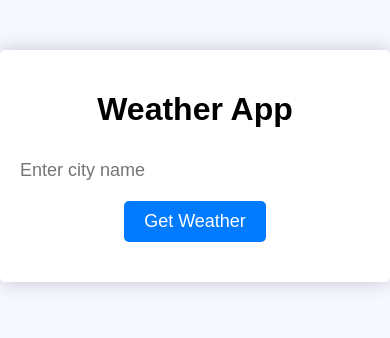
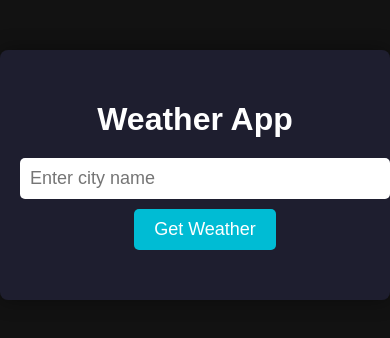
Before and after one commit to Bhavaniyannam/Weatherly, a plain HTML site: page Weatherly.html in a window 390 px wide. Drawn offline with Linux system fonts and the light colour scheme.

Commit message:
Update Weatherly.html

```diff
--- a/Weatherly.html
+++ b/Weatherly.html
@@ -8,17 +8,24 @@
     body {
       margin: 0;
       font-family: "Montserrat", sans-serif;
-      background-color: #f7f7ff;
+      background-color: #121212;
+      color: #f0f0f0;
     }
 
     .container {
-      background-color: #fff;
-      box-shadow: 0 0 20px rgba(0, 0, 0, 0.2);
+      background-color: #1e1e2f;
+      box-shadow: 0 0 20px rgba(0, 0, 0, 0.4);
       margin: 50px auto;
       text-align: center;
       max-width: 600px;
-      border-radius: 5px;
-      padding: 20px;
+      border-radius: 8px;
+      padding: 30px 20px;
+    }
+
+    h1 {
+      margin-bottom: 20px;
+      font-size: 32px;
+      color: #ffffff;
     }
 
     form {
@@ -26,6 +33,7 @@
       justify-content: center;
       align-items: center;
       margin-bottom: 20px;
+      flex-wrap: wrap;
     }
 
     form input[type="text"] {
@@ -34,10 +42,12 @@
       outline: none;
       font-size: 18px;
       width: 60%;
+      border-radius: 5px;
+      margin-right: 10px;
     }
 
     form input[type="submit"] {
-      background-color: #007bff;
+      background-color: #00bcd4;
       color: #fff;
       border: none;
       padding: 10px 20px;
@@ -49,7 +59,7 @@
     }
 
     form input[type="submit"]:hover {
-      background-color: #0062cc;
+      background-color: #0097a7;
     }
 
     .icon img {
@@ -66,6 +76,7 @@
     .description {
       font-size: 24px;
       margin-bottom: 20px;
+      text-transform: capitalize;
     }
 
     .details {
@@ -76,13 +87,14 @@
     }
 
     .details > div {
-      padding: 20px;
-      background-color: #f1f1f1;
+      padding: 15px;
+      background-color: #2c2c3e;
       margin: 10px;
       flex: 1;
       border-radius: 5px;
       text-align: center;
       min-height: 45px;
+      color: #e0e0e0;
     }
 
     @media (max-width: 768px) {
@@ -93,6 +105,7 @@
       form input[type="text"] {
         width: 100%;
         margin-bottom: 10px;
+        margin-right: 0;
       }
     }
   </style>
@@ -123,9 +136,17 @@
       event.preventDefault();
       const cityValue = cityInputEl.value.trim();
       if (cityValue) {
+        showLoading();
         getWeatherData(cityValue);
       }
     });
+
+    function showLoading() {
+      weatherDataEl.querySelector(".icon").innerHTML = "";
+      weatherDataEl.querySelector(".temperature").textContent = "";
+      weatherDataEl.querySelector(".description").textContent = "Loading...";
+      weatherDataEl.querySelector(".details").innerHTML = "";
+    }
 
     async function getWeatherData(city) {
       try {
```
